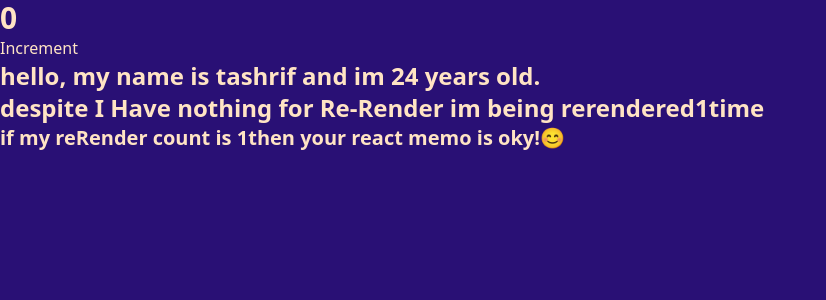
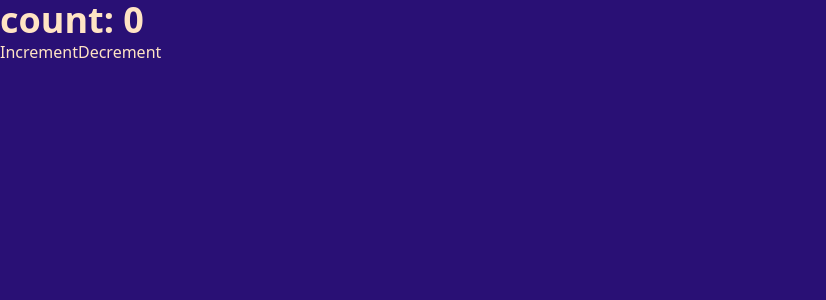
Before and after one commit to tashrifmiyaji/my-react, a React (Vite) app: page / in a window 1280 px wide. Shown: the top 300 px of the page, without its empty margins (0-826 px from the left). Built offline with nearby package versions, Linux system fonts and the light colour scheme.

Commit message:
useCallBack Hook with react.memo

```diff
--- a/src/App.jsx
+++ b/src/App.jsx
@@ -37,7 +37,9 @@ import "./index.css";
 // import { MoreOptimizedUseReducerCom } from "./components/Hook/useReducer/more optimized useReducer";
 // import { CounterForReactMemo } from "./components/Hook/Memo/Counter";
 // import { UseMemo } from "./components/Hook/Memo/useMemo/useMemo"
-import { CounterWithReactMemoAndUseMemo } from "./components/Hook/Memo/memo with useMemo/Counter"
+// import { CounterWithReactMemoAndUseMemo } from "./components/Hook/Memo/memo with useMemo/Counter"
+import { UseCAllBack } from "./components/Hook/Memo/useCallBack/UseCallBack"
+
 function App() {
 	return (
 		<>
@@ -81,7 +83,8 @@ function App() {
 			{/* <MoreOptimizedUseReducerCom/> */}
 			{/* <CounterForReactMemo/> */}
 			{/* <UseMemo/> */}
-			<CounterWithReactMemoAndUseMemo/>
+			{/* <CounterWithReactMemoAndUseMemo/> */}
+			<UseCAllBack/>
 		</>
 	);
 }
--- /dev/null
+++ b/src/components/Hook/Memo/useCallBack/Button.jsx
@@ -0,0 +1,19 @@
+import { memo } from "react";
+
+const Button = ({ onClick, children }) => {
+	console.log(`rendering button: ${children}`);
+
+	return (
+		<button
+			className="bg-lime-400 hover:bg-lime-950 text-stone-950 rounded-lg ring-4 pl-2 pr-2 pt-1 pb-1"
+			type="button"
+			onClick={onClick}
+		>
+			{children}
+		</button>
+	);
+};
+
+
+
+export default memo(Button);
--- /dev/null
+++ b/src/components/Hook/Memo/useCallBack/UseCallBack.jsx
@@ -0,0 +1,25 @@
+import { useCallback, useState } from "react";
+import  Button  from "./Button";
+
+export const UseCAllBack = () => {
+	const [count, setCount] = useState(0);
+
+	const handleIncrement = useCallback(() => {
+		console.log("call increment function.");
+		setCount((prev) => prev + 1);
+	}, []);
+
+	const handleDecrement = () => {
+		console.log("call decrement function.");
+
+		setCount((prev) => prev - 1);
+	};
+
+	return (
+		<div className="w-screen h-screen flex flex-col gap-4 justify-center items-center">
+			<h1>count: {count}</h1>
+			<Button onClick={handleIncrement}>Increment</Button>
+			<Button onClick={handleDecrement}>Decrement</Button>
+		</div>
+	);
+};
```
